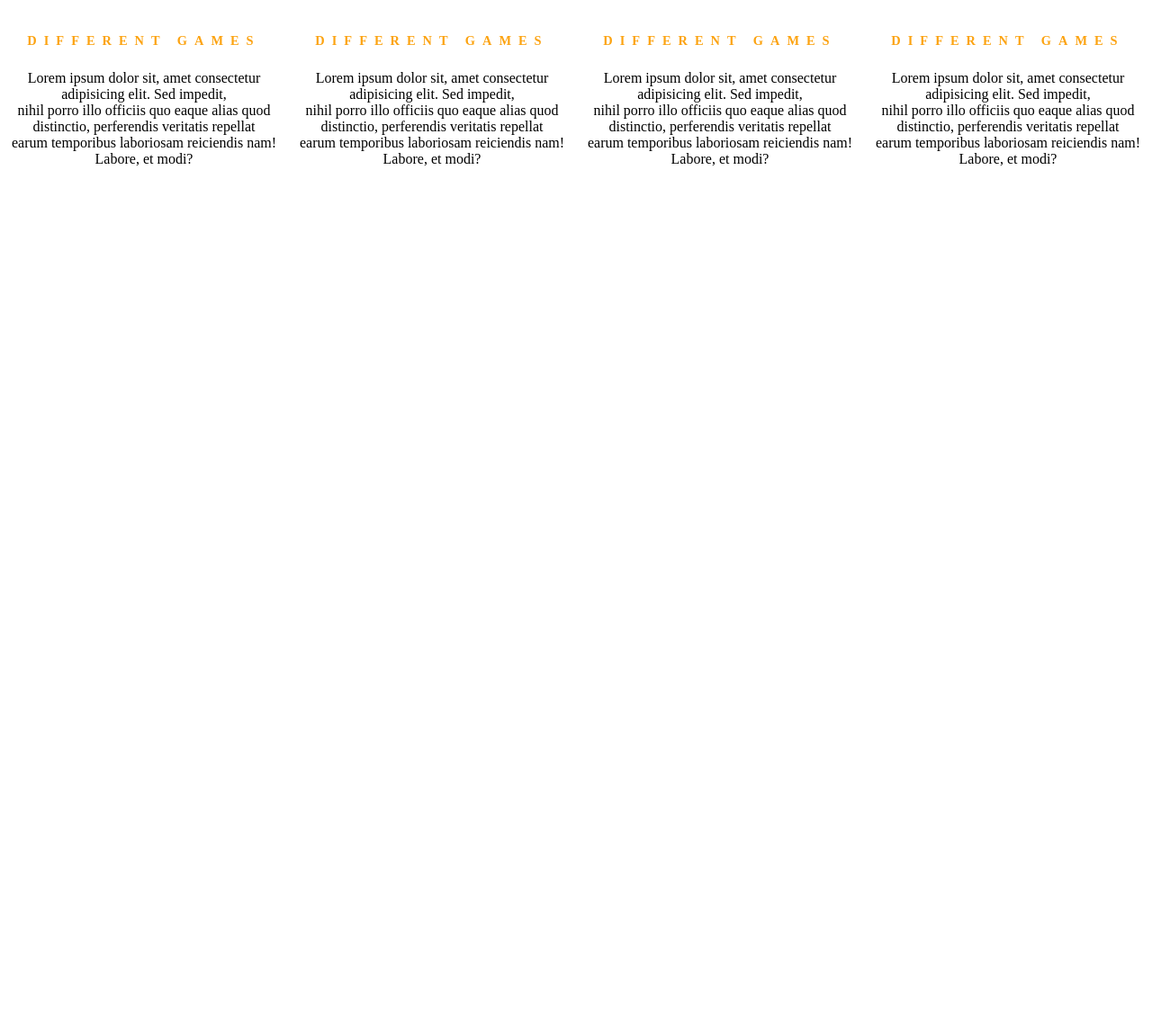
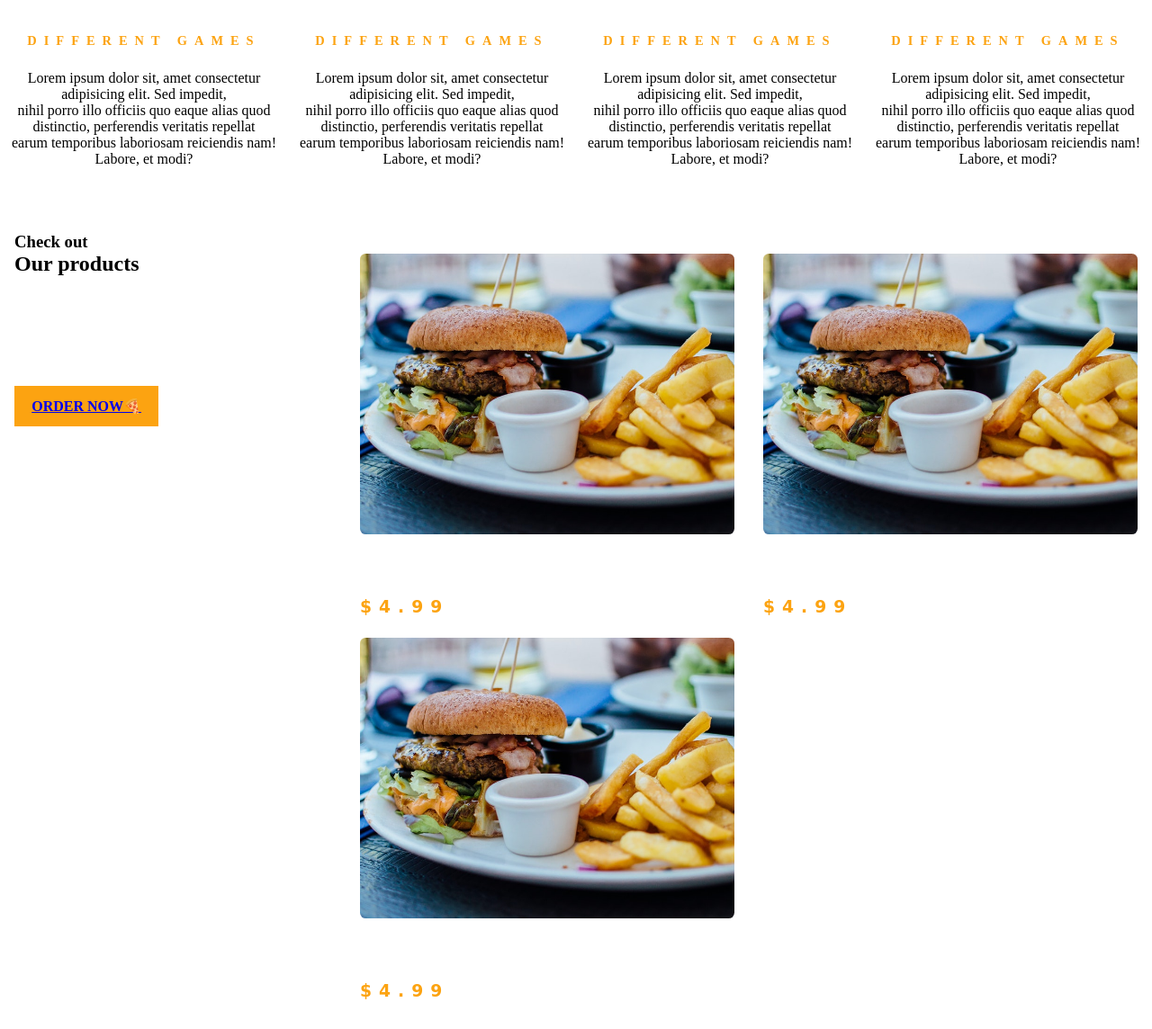
Before and after one commit to Hamda-abdikarim/Burger-web, a plain HTML site: page index.html in a window 1280 px wide. Shown: the part 898-2042 px from the top of the page at 90% size. Before the commit the page ends 1124 px from the top, so only its background shows below. Drawn offline with Linux system fonts and the light colour scheme; files that its build step writes are made by us from their sources; a web font is replaced by a local one.

Commit message:
add product page

```diff
--- a/index.html
+++ b/index.html
@@ -82,5 +82,56 @@
 </section>
 <!-- section -->
 
+<!-- products -->
+<section class=" products">
+<div class="section-center clearfix">
+<!-- products info -->
+<article class="product-info">
+<div>
+    <h3 class="section-subtitle">Check out</h3>
+    <h2  class="section-title">Our products</h2>
+</div>
+<!-- end of sectin title -->
+<p class="product-text">
+    Lorem, ipsum dolor sit amet consectetur adipisicing elit. Consequatur, tenetur dolor veritatis sint qui accusantium illo modi dolore nam in, repellendus laudantium fugiat, nemo ratione dolorum ipsa eveniet optio odit?
+</p>
+<a href="a" class="main-btn"> Order Now🍕</a>
+</article>
+<!-- end of products info -->
+
+<!-- products inventory -->
+<article class="product-inventory clearfix">
+    <!--single products  -->
+    <section class="product">
+        <img src="./images/product-1.jpg" alt="" class="product-img">
+        <h3 class="product-title">Product Title</h3>
+        <h3 class="product-price">$4.99</h3>
+    </section>
+
+     <!--end of single products  -->
+
+      <!--single products  -->
+      <section class="product">
+        <img src="./images/product-1.jpg" alt="" class="product-img">
+        <h3 class="product-title">Product Title</h3>
+        <h3 class="product-price">$4.99</h3>
+    </section>
+    <!--end of single products  -->
+
+    <!--single products  -->
+    <section class="product">
+        <img src="./images/product-1.jpg" alt="" class="product-img">
+        <h3 class="product-title">Product Title</h3>
+        <h3 class="product-price">$4.99</h3>
+    </section>
+    <!--end of single products  -->
+
+
+</article>
+<!-- end of products inventory-->
+
+</div>
+</section>
+
 </body>
 </html>
--- a/style.css
+++ b/style.css
@@ -218,3 +218,75 @@ animation: show 5s ease-in-out 1;
 
 
 /* end specials8 */
+
+
+/* products */
+.products{
+    background: var(--mainDark);
+}
+.product-info, .product-inventory{
+    padding: 2rem 0;
+}
+
+.product-text{
+    color: var(--mainWhite);
+max-width: 20rem;
+    margin: 1rem 0;
+}
+
+.product-img{
+    width: 100%;
+    display: block;
+    border-radius: 0.4rem;
+    margin-bottom: 2rem ;
+
+}
+
+.product-title{
+    color: var(--mainWhite);
+    text-transform: uppercase;
+    letter-spacing: var(--letterSpacing);
+    margin-bottom: 1rem;
+}
+
+.product-price{
+    color: var(--secondaryColor);
+    letter-spacing: var(--letterSpacing);
+    font-family: var(--macondoText);
+}
+@media screen and (min-width: 768px)   {
+    .product{
+        float: left;
+        width: 50%;
+        padding: 2rem 1rem;
+    }
+
+    .product-info{
+ padding: 2rem 1rem;
+    }
+
+}
+
+@media screen and(min-width: 992px) {
+    .product {
+        width: 33.3%;
+    }
+
+}
+
+@media screen and (min-width: 1200px)   {
+    .product-info{
+        float: left;
+        width: 30%;
+        ;
+    }
+    .product-inventory{
+        float: left;
+        width: 70%;
+    }
+
+    .product{
+ padding: 1.5rem 1rem 0rem 1rem;
+    }
+}
+/* end of products */
```
